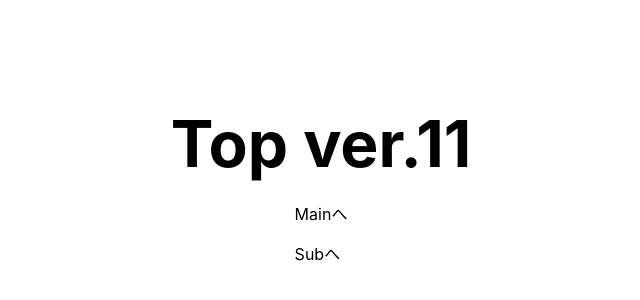
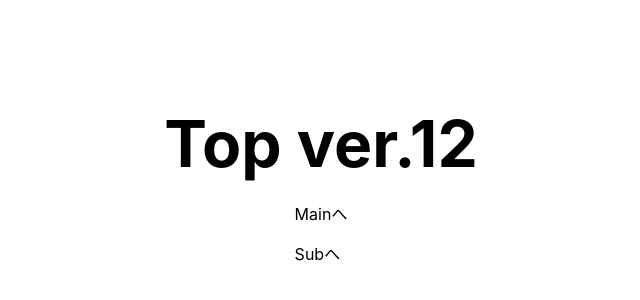
Before and after one commit to akinogu/next-pwa-sample, a Next.js app: page / in a window 1280 px wide. Shown: the part 214-514 px from the top of the page, without its empty margins (319-959 px from the left). Built offline with nearby package versions, Linux system fonts and the light colour scheme.

Commit message:
updated to 12

```diff
--- a/pages/index.tsx
+++ b/pages/index.tsx
@@ -48,7 +48,7 @@ const Home: NextPage = () => {
 
       <main className={styles.main}>
         <h1 className={styles.title}>
-          Top ver.11
+          Top ver.12
         </h1>
         <div className={styles.linkWrap}>
           <Link href='/main'>Mainへ</Link>
```
